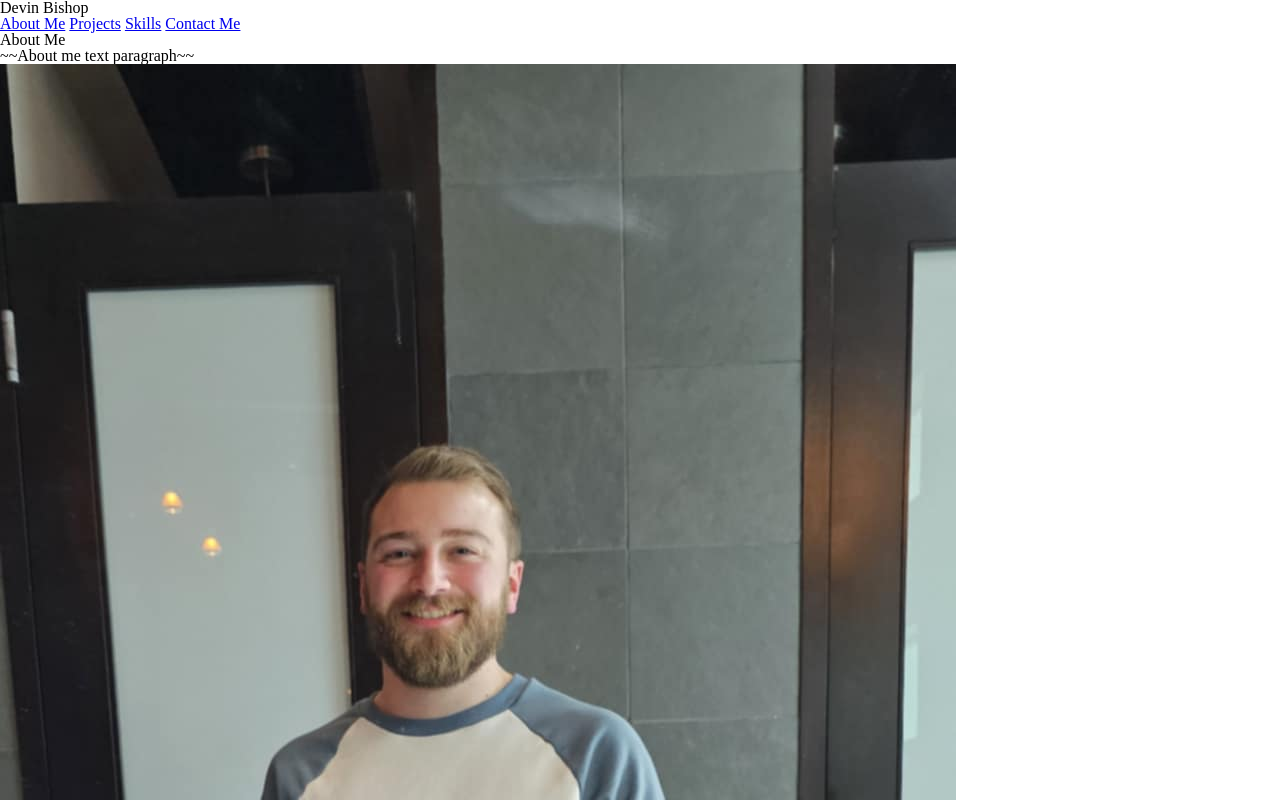
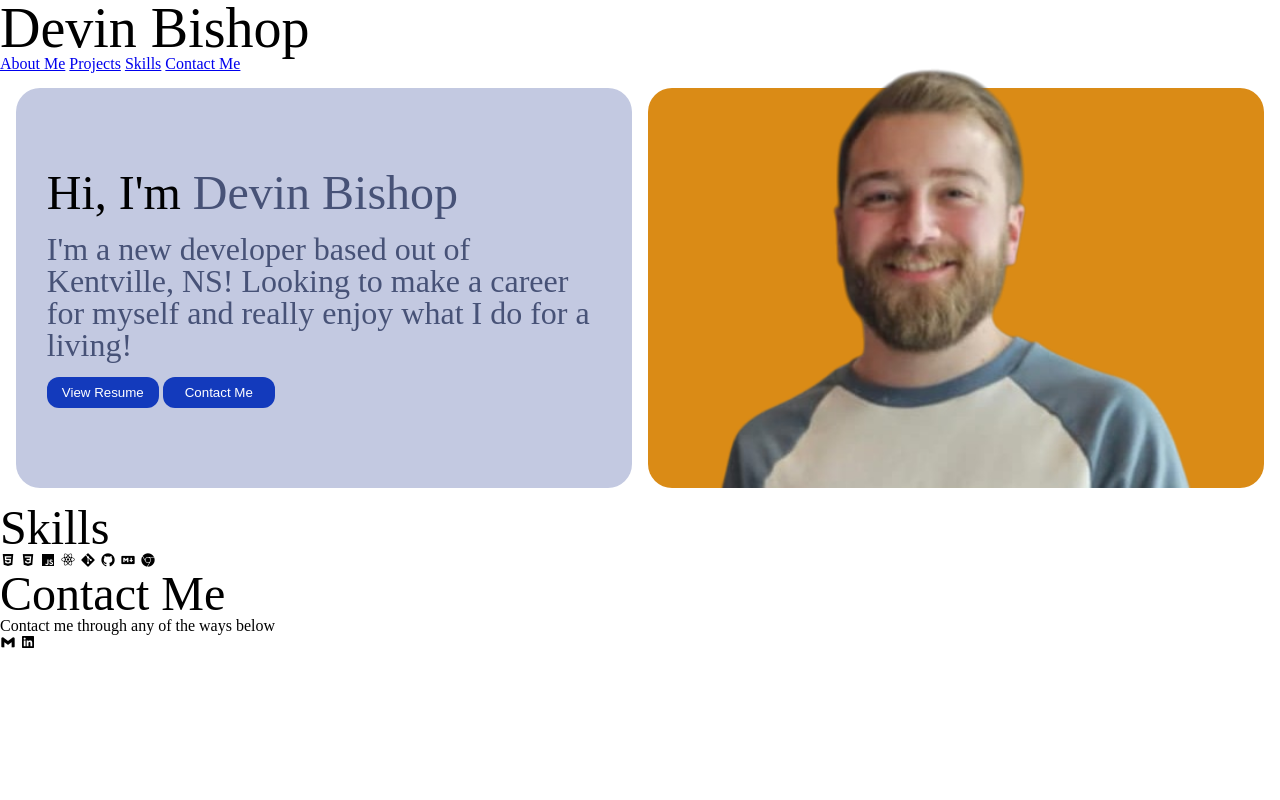
Before and after one commit to CommonHouseDog/Portfolio-Website, a plain HTML site: page index.html in a window 1280 px wide. Shown: the top 800 px of the page. Drawn offline with nearby package versions, Linux system fonts and the light colour scheme; files whose address does not match are found by name.

Commit message:
Styled the about-me-container section, and adjusted HTML as needed

```diff
--- a/index.html
+++ b/index.html
@@ -21,16 +21,25 @@
       </nav>
     </header>
     <main>
-      <div id="'about-me-container">
-        <div class="about-me-square">
-          <h2>About Me</h2>
-          <p>~~About me text paragraph~~</p>
+      <section id="'about-me-container" class="about-me-container">
+        <div class="text-container">
+          <div class="text-box">
+            <h2>Hi, I'm <small>Devin Bishop</small></h2>
+            <p>
+              I'm a new developer based out of Kentville, NS! Looking to make a career for myself and really enjoy what
+              I do for a living!
+            </p>
+            <div class="buttons">
+              <button>View Resume</button>
+              <button>Contact Me</button>
+            </div>
+          </div>
         </div>
-        <div class="'photo-square">
-          <img src="./resources/images/devin-selfie.jpg" />
+        <div class="photo-container">
+          <img class="devin-photo" src="./resources/images/devin-selfie-transparent.png" />
         </div>
-      </div>
-      <div id="skills-container">
+      </section>
+      <section id="skills-container">
         <h2>Skills</h2>
         <div class="'skills-images-container">
           <i class="bx bxl-html5"></i>
@@ -42,17 +51,17 @@
           <i class="bx bxl-markdown"></i>
           <i class="bx bxl-chrome"></i>
         </div>
-      </div>
+      </section>
     </main>
     <footer>
-      <div id="contact-container">
+      <section id="contact-container">
         <h2>Contact Me</h2>
         <p>Contact me through any of the ways below</p>
         <div class="contact-images-container">
           <i class="bx bxl-gmail"></i>
           <i class="bx bxl-linkedin-square"></i>
         </div>
-      </div>
+      </section>
     </footer>
   </body>
 </html>
--- a/resources/css/index.css
+++ b/resources/css/index.css
@@ -4,10 +4,81 @@ html {
   font-size: 16px;
 }
 
+h1 {
+  font-size: 3.5rem;
+}
+
+h2 {
+  font-size: 3rem;
+}
+
 /* Header Section
 =-=-=-=-=-=-=-=-=-=-=-=-=-=-=-=-=-=-=-=-=-=*/
 
-/* Main Section
+/* About Me Section
+=-=-=-=-=-=-=-=-=-=-=-=-=-=-=-=-=-=-=-=-=-=*/
+.about-me-container {
+  display: flex;
+  width: 100%;
+  height: auto;
+}
+
+.text-container {
+  height: 25rem;
+  width: 100%;
+  display: flex;
+  background-color: #c3c9e1;
+  border-radius: 1.5rem;
+  margin: 1rem;
+  justify-content: center;
+  align-items: center;
+  flex-direction: column;
+}
+
+.text-box {
+  display: flex;
+  max-width: 90%;
+  flex-direction: column;
+
+  small {
+    color: #475277;
+  }
+
+  p {
+    margin-top: 1rem;
+    color: #475277;
+    font-size: 2rem;
+  }
+}
+
+.buttons button {
+  width: 7rem;
+  background-color: #133abc;
+  border: none;
+  border-radius: 0.75rem;
+  color: white;
+  padding: 0.5rem 0.75rem;
+  margin-top: 1rem;
+  display: inline-block;
+}
+
+.photo-container {
+  height: 25rem;
+  width: 100%;
+  display: flex;
+  justify-content: center;
+  align-items: flex-end;
+  background-color: #da8b16;
+  border-radius: 1.5rem;
+  margin: 1rem 1rem 1rem 0;
+}
+
+.devin-photo {
+  height: auto;
+  width: 30rem;
+}
+
+/* Skills Section
 =-=-=-=-=-=-=-=-=-=-=-=-=-=-=-=-=-=-=-=-=-=*/
 
 /* Footer Section
```
Also changed, not shown: resources/images/devin-selfie-transparent.png (added), resources/images/devin-selfie.jpg (deleted).
